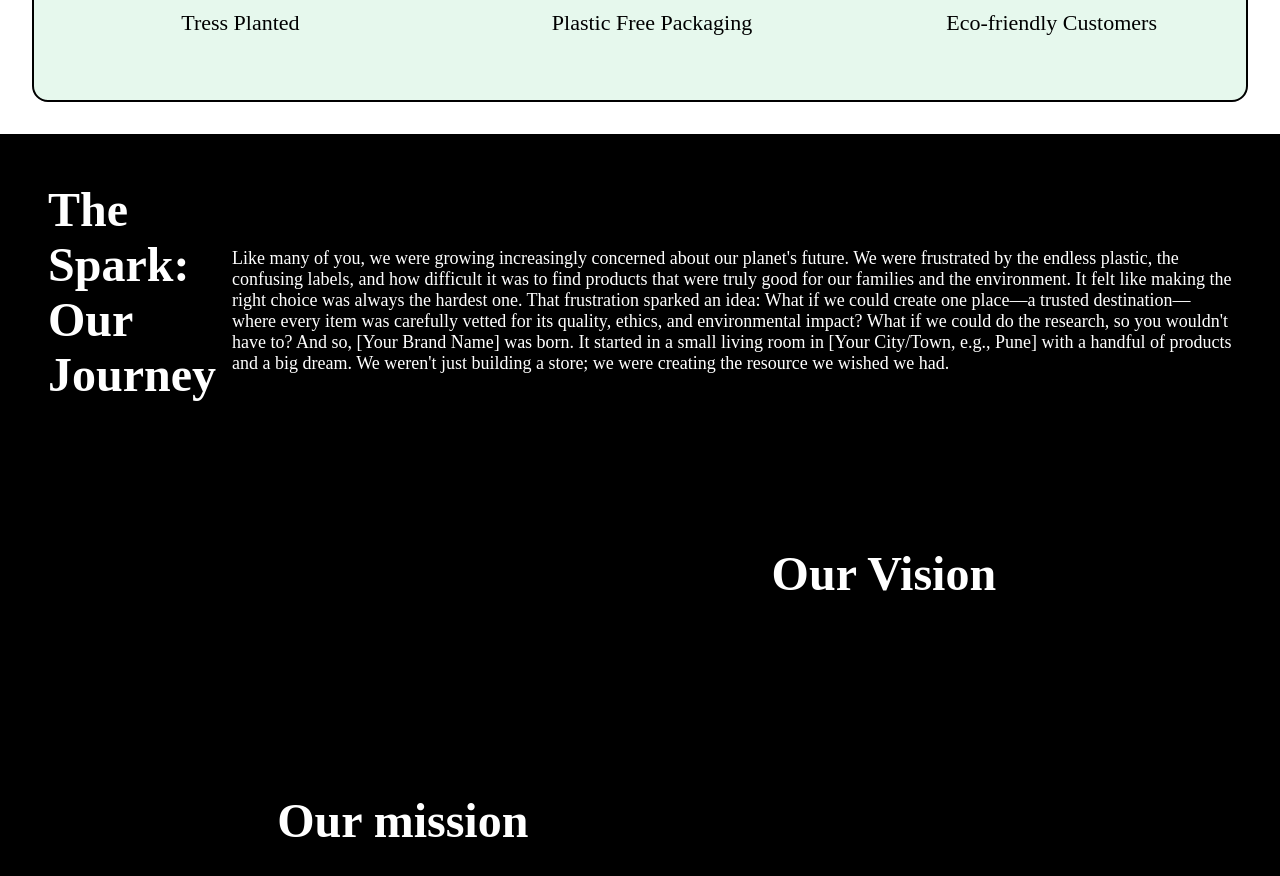
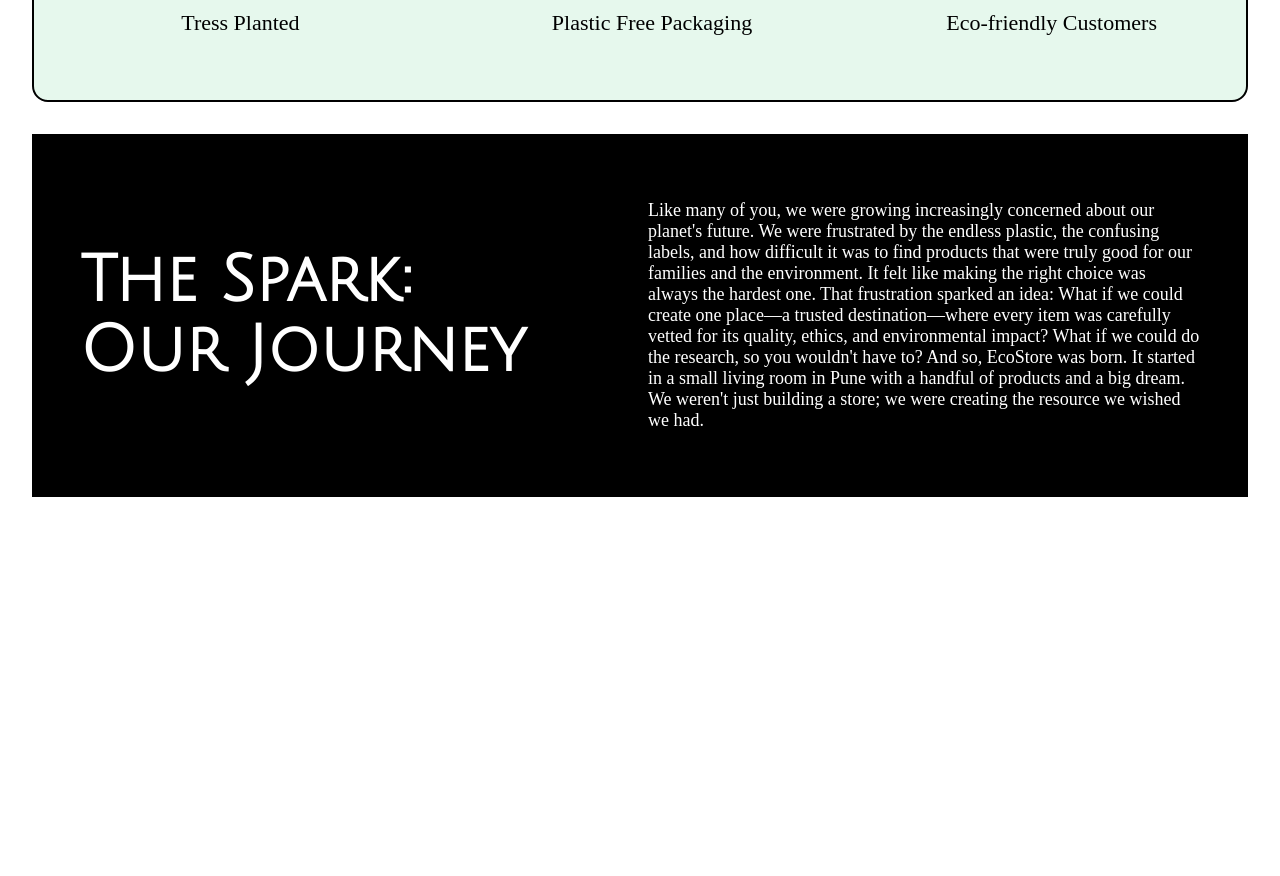
Before and after one commit to Devaki01/EcoStore, a React (Create React App) app: page /about in a window 1280 px wide. Shown: the part 620-1496 px from the top of the page. After the commit the page ends 1149 px from the top, so only its background shows below. Built offline with nearby package versions, Linux system fonts and the light colour scheme; a web font is replaced by a local one.

Commit message:
updating about page

```diff
--- a/src/components/AboutPage.css
+++ b/src/components/AboutPage.css
@@ -64,15 +64,22 @@
     padding: 3rem;
     display: flex;
     flex-direction: row;
+    margin: 2rem;
     gap: 1rem;
     justify-content: space-around;
     background-color: black;
 }
 
+.section2 > * {
+    flex: 1;
+}
+
 .heading {
-    font-size: 3rem;
+    font-size: 4rem;
     font-weight: bold;
     color: white;
+    align-content: center;
+    font-family: 'Julius Sans One', sans-serif;
 }
 
 .content {
--- a/src/components/AboutPage.js
+++ b/src/components/AboutPage.js
@@ -30,22 +30,14 @@
             </div>
 
             <div className="section2">
-                <div className="heading"> The Spark: Our Journey </div>
+                <div className="heading"> The Spark: <br /> Our Journey </div>
                 <div className="content">
                     <p> Like many of you, we were growing increasingly concerned about our planet's future. We were frustrated by the endless plastic, the confusing labels, and how difficult it was to find products that were truly good for our families and the environment. It felt like making the right choice was always the hardest one.
 
                         That frustration sparked an idea: What if we could create one place—a trusted destination—where every item was carefully vetted for its quality, ethics, and environmental impact? What if we could do the research, so you wouldn't have to?
 
-                        And so, [Your Brand Name] was born. It started in a small living room in [Your City/Town, e.g., Pune] with a handful of products and a big dream. We weren't just building a store; we were creating the resource we wished we had.</p>
+                        And so, EcoStore was born. It started in a small living room in Pune with a handful of products and a big dream. We weren't just building a store; we were creating the resource we wished we had.</p>
                 </div>
-            </div>
-            <div className="section2">
-                <div className="content"></div>
-                <div className="heading"> <p> Our Vision </p></div>
-            </div>
-            <div className="section2">
-                <div className="heading"> <p> Our mission </p></div>
-                <div className="content"></div>
             </div>
         </div>
     )
--- a/src/components/HomePage.css
+++ b/src/components/HomePage.css
@@ -104,9 +104,10 @@
     font-family: 'Julius Sans One', sans-serif;
 }
 
-.content {
+.about-content {
     font-size: 24px;
     padding-top: 3rem;
+    color: black;
 }
 
 .products {
--- a/src/components/HomePage.js
+++ b/src/components/HomePage.js
@@ -55,7 +55,7 @@
             <div className="about-page">
                 <div className="about-page-container">
                     <div className="Title"> About Us </div>
-                    <p className="content"> Lorem ipsum dolor sit amet, consectetur adipiscing elit. Sed do eiusmod tempor incididunt ut labore et dolore magna aliqua. Ut enim ad minim veniam, quis nostrud exercitation ullamco laboris nisi ut aliquip ex ea commodo consequat. Ut enim ad minim veniam, quis nostrud exercitation ullamco laboris nisi ut aliquip ex ea commodo consequat.</p>
+                    <p className="about-content"> Lorem ipsum dolor sit amet, consectetur adipiscing elit. Sed do eiusmod tempor incididunt ut labore et dolore magna aliqua. Ut enim ad minim veniam, quis nostrud exercitation ullamco laboris nisi ut aliquip ex ea commodo consequat. Ut enim ad minim veniam, quis nostrud exercitation ullamco laboris nisi ut aliquip ex ea commodo consequat.</p>
 
                     {/*<div className="figures">*/}
                     {/*    <div className="figures-item">*/}
```
Also changed, not shown: 1 other file (tests, documents, lock files or other folders).
